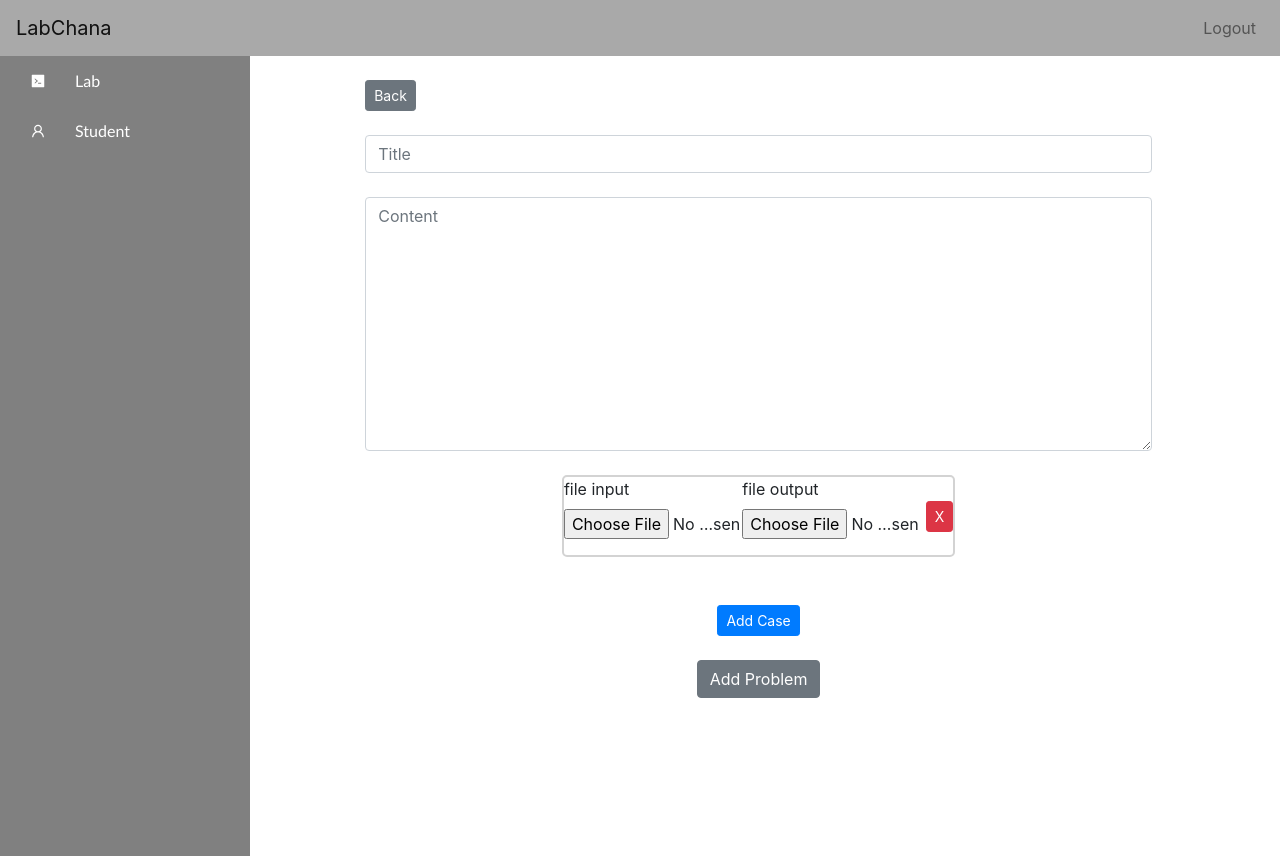
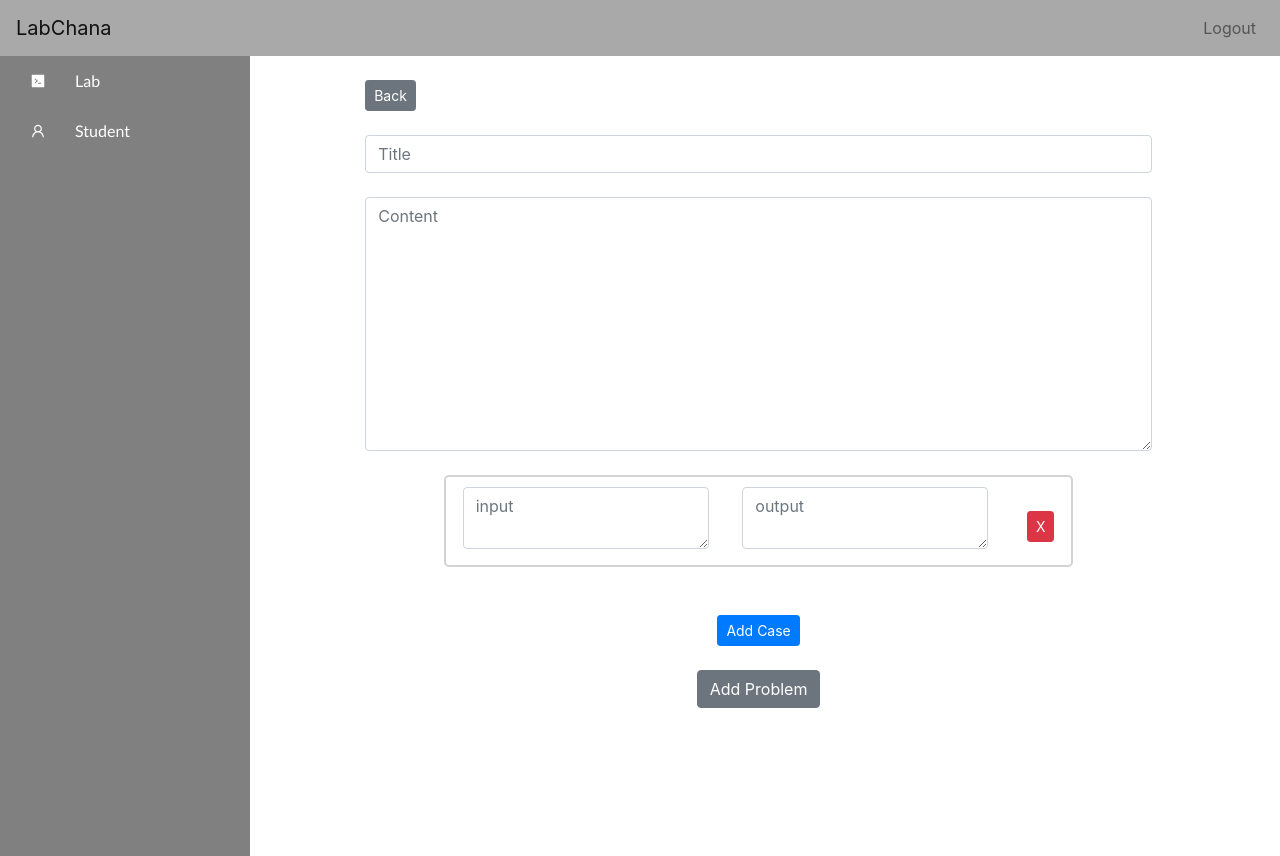
Before and after one commit to ThanakornK/LabChana, a React (Create React App) app: page /labN/add_p in a window 1280 px wide. Built offline with nearby package versions, Linux system fonts and the light colour scheme.

Commit message:
fix layout

```diff
--- a/src/pages/Add_prob.js
+++ b/src/pages/Add_prob.js
@@ -22,15 +22,15 @@ export default class Add_prob extends Component {
                     </div>
                     <br />
                     <div style={{ width: "100%" }}>
-                        <div className="Table_Row" style={{ width: "50%", display: "flex", flexDirection: "row", justifyContent: "space-around", alignItems: "center", marginLeft: "25%" }}>
+                        <div className="Table_Row" style={{ width: "80%", display: "flex", flexDirection: "row", justifyContent: "space-around", alignItems: "center", marginLeft: "10%", paddingTop:"10px" }}>
                             <Form>
                                 <Form.Group>
-                                    <Form.File id="exampleFormControlFile1" label="file input" />
+                                    <Form.Control as="textarea" placeholder="input" />
                                 </Form.Group>
                             </Form>
                             <Form>
                                 <Form.Group>
-                                    <Form.File id="exampleFormControlFile1" label="file output" />
+                                    <Form.Control as="textarea" placeholder="output" />
                                 </Form.Group>
                             </Form>
                             <div style={{ paddingLeft: "5px" }}>
--- a/src/pages/Edit_prob.js
+++ b/src/pages/Edit_prob.js
@@ -22,21 +22,20 @@ export default class Edit_prob extends Component {
                     </div>
                     <br />
                     <div style={{ width: "100%" }}>
-                        <div className="Table_Row" style={{ width: "50%", display: "flex", flexDirection: "row", justifyContent: "space-around", alignItems: "center", marginLeft: "25%" }}>
+                        <div className="Table_Row" style={{ width: "80%", display: "flex", flexDirection: "row", justifyContent: "space-around", alignItems: "center", marginLeft: "10%", paddingTop:"10px" }}>
                             <Form>
                                 <Form.Group>
-                                    <Form.File id="exampleFormControlFile1" label="file input" />
+                                    <Form.Control as="textarea" placeholder="input" />
                                 </Form.Group>
                             </Form>
                             <Form>
                                 <Form.Group>
-                                    <Form.File id="exampleFormControlFile1" label="file output" />
+                                    <Form.Control as="textarea" placeholder="output" />
                                 </Form.Group>
                             </Form>
                             <div style={{ paddingLeft: "5px" }}>
                                 <Button size="sm" variant="danger" > X </Button>
                             </div>
-
                         </div>
                         <br />
 
--- a/src/pages/ListProblem.js
+++ b/src/pages/ListProblem.js
@@ -9,10 +9,13 @@ export default class ListProblem extends Component {
                 <div style={{ backgroundColor: "white", width: "95%", height: "100%" }} >
                     <div style={{ width: "80%", paddingLeft: "30%" }}>
                         <br />
+                        <Button size="sm" variant="secondary" onClick={() => { window.location.pathname = '/student' }}>Back</Button>
+                        <br />
+                        <br />
                         <ListGroup>
                             <ListGroup.Item className="listForm"  >
                                 <div className="textList">
-                                    <div style={{ flexGrow: "2" }}  onClick={() => {window.location.pathname='/labN/do/pM'}}>
+                                    <div style={{ flexGrow: "2" }} onClick={() => { window.location.pathname = '/labN/do/pM' }}>
                                         01418112-Lab01-01
                                     </div>
                                 </div>
```
Also changed, not shown: 1 other file (tests, documents, lock files or other folders).
